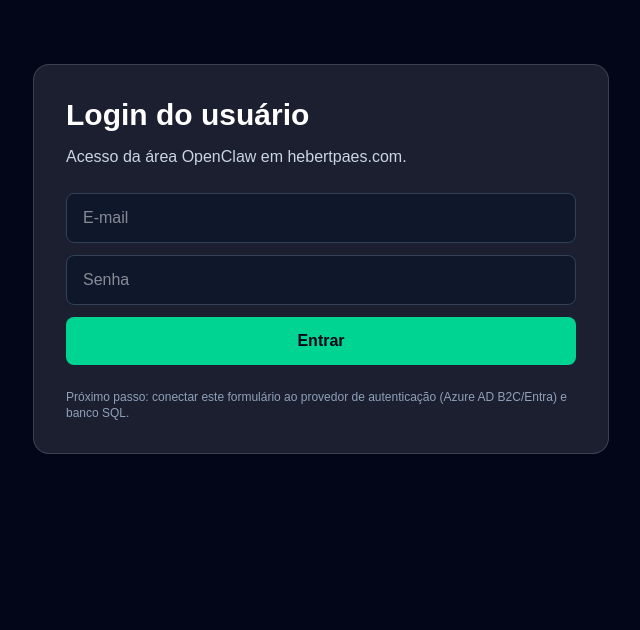
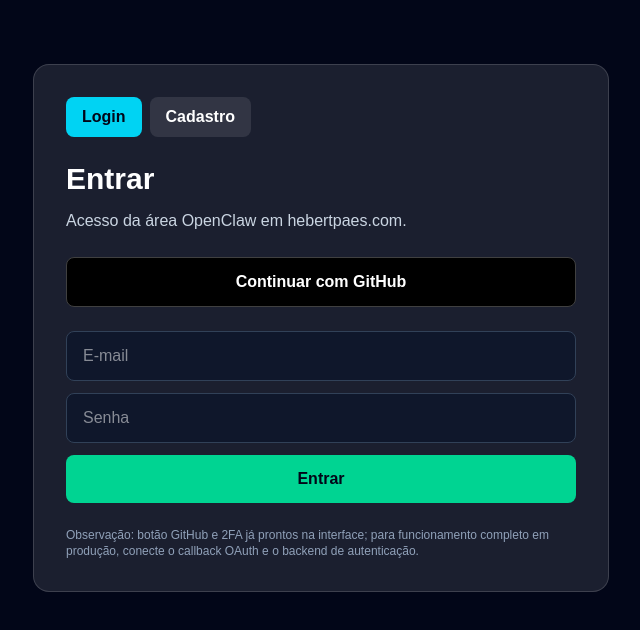
Before and after one commit to hebertpaes/hebertpaes-portfolio, a Next.js app: page /login in a window 1280 px wide. Shown: the top 630 px of the page, without its empty margins (319-959 px from the left). Built offline with nearby package versions, Linux system fonts and the light colour scheme.

Commit message:
feat: add GitHub login UI, registration form and optional 2FA requirement

```diff
--- a/app/login/page.tsx
+++ b/app/login/page.tsx
@@ -1,18 +1,156 @@
+"use client";
+
+import { FormEvent, useMemo, useState } from "react";
+
 export default function LoginPage() {
+  const [mode, setMode] = useState<"login" | "register">("login");
+  const [email, setEmail] = useState("");
+  const [password, setPassword] = useState("");
+  const [name, setName] = useState("");
+  const [confirmPassword, setConfirmPassword] = useState("");
+  const [twoFactorRequired, setTwoFactorRequired] = useState(false);
+  const [twoFactorMethod, setTwoFactorMethod] = useState<"app" | "sms" | "email" | "">("");
+  const [message, setMessage] = useState("");
+
+  const githubUrl = useMemo(() => {
+    return "https://github.com/login/oauth/authorize?client_id=SEU_GITHUB_CLIENT_ID&scope=read:user%20user:email";
+  }, []);
+
+  function handleSubmit(event: FormEvent<HTMLFormElement>) {
+    event.preventDefault();
+
+    if (!email || !password) {
+      setMessage("Preencha e-mail e senha.");
+      return;
+    }
+
+    if (mode === "register") {
+      if (!name.trim()) {
+        setMessage("Informe seu nome para cadastro.");
+        return;
+      }
+      if (password !== confirmPassword) {
+        setMessage("As senhas não coincidem.");
+        return;
+      }
+      if (twoFactorRequired && !twoFactorMethod) {
+        setMessage("2 fatores está obrigatório: selecione um método.");
+        return;
+      }
+
+      setMessage(
+        `Cadastro pronto para envio. 2FA obrigatório: ${twoFactorRequired ? "sim" : "não"}${
+          twoFactorRequired ? ` (${twoFactorMethod})` : ""
+        }.`
+      );
+      return;
+    }
+
+    setMessage("Login local validado. Para autenticação real, conecte backend OAuth.");
+  }
+
   return (
     <main className="min-h-screen bg-slate-950 text-white px-4 py-16">
       <div className="max-w-xl mx-auto bg-white/10 border border-white/15 rounded-2xl p-8">
-        <h1 className="text-3xl font-black mb-3">Login do usuário</h1>
+        <div className="flex gap-2 mb-6">
+          <button
+            className={`px-4 py-2 rounded-lg font-semibold ${mode === "login" ? "bg-cyan-400 text-slate-950" : "bg-white/10"}`}
+            onClick={() => setMode("login")}
+            type="button"
+          >
+            Login
+          </button>
+          <button
+            className={`px-4 py-2 rounded-lg font-semibold ${mode === "register" ? "bg-cyan-400 text-slate-950" : "bg-white/10"}`}
+            onClick={() => setMode("register")}
+            type="button"
+          >
+            Cadastro
+          </button>
+        </div>
+
+        <h1 className="text-3xl font-black mb-3">{mode === "login" ? "Entrar" : "Criar conta"}</h1>
         <p className="text-slate-300 mb-6">Acesso da área OpenClaw em hebertpaes.com.</p>
 
-        <div className="space-y-3 mb-6">
-          <input className="w-full bg-slate-900 border border-slate-700 rounded-lg px-4 py-3" placeholder="E-mail" type="email" />
-          <input className="w-full bg-slate-900 border border-slate-700 rounded-lg px-4 py-3" placeholder="Senha" type="password" />
-          <button className="w-full bg-emerald-400 hover:bg-emerald-300 text-slate-950 font-bold rounded-lg px-4 py-3">Entrar</button>
-        </div>
+        <a
+          href={githubUrl}
+          className="w-full inline-flex items-center justify-center bg-black hover:bg-neutral-900 border border-neutral-700 text-white font-semibold rounded-lg px-4 py-3 mb-6"
+        >
+          Continuar com GitHub
+        </a>
 
-        <p className="text-xs text-slate-400">
-          Próximo passo: conectar este formulário ao provedor de autenticação (Azure AD B2C/Entra) e banco SQL.
+        <form className="space-y-3" onSubmit={handleSubmit}>
+          {mode === "register" && (
+            <input
+              className="w-full bg-slate-900 border border-slate-700 rounded-lg px-4 py-3"
+              placeholder="Nome completo"
+              value={name}
+              onChange={(e) => setName(e.target.value)}
+            />
+          )}
+
+          <input
+            className="w-full bg-slate-900 border border-slate-700 rounded-lg px-4 py-3"
+            placeholder="E-mail"
+            type="email"
+            value={email}
+            onChange={(e) => setEmail(e.target.value)}
+          />
+
+          <input
+            className="w-full bg-slate-900 border border-slate-700 rounded-lg px-4 py-3"
+            placeholder="Senha"
+            type="password"
+            value={password}
+            onChange={(e) => setPassword(e.target.value)}
+          />
+
+          {mode === "register" && (
+            <>
+              <input
+                className="w-full bg-slate-900 border border-slate-700 rounded-lg px-4 py-3"
+                placeholder="Confirmar senha"
+                type="password"
+                value={confirmPassword}
+                onChange={(e) => setConfirmPassword(e.target.value)}
+              />
+
+              <label className="flex items-center gap-2 text-sm text-slate-200">
+                <input
+                  type="checkbox"
+                  checked={twoFactorRequired}
+                  onChange={(e) => {
+                    setTwoFactorRequired(e.target.checked);
+                    if (!e.target.checked) setTwoFactorMethod("");
+                  }}
+                />
+                Exigir autenticação em 2 fatores para esta conta
+              </label>
+
+              <select
+                className="w-full bg-slate-900 border border-slate-700 rounded-lg px-4 py-3"
+                value={twoFactorMethod}
+                onChange={(e) => setTwoFactorMethod(e.target.value as "app" | "sms" | "email" | "")}
+                disabled={!twoFactorRequired}
+              >
+                <option value="">Selecione o método de 2 fatores</option>
+                <option value="app">Aplicativo autenticador (TOTP)</option>
+                <option value="sms">SMS</option>
+                <option value="email">Código por e-mail</option>
+              </select>
+            </>
+          )}
+
+          <button className="w-full bg-emerald-400 hover:bg-emerald-300 text-slate-950 font-bold rounded-lg px-4 py-3">
+            {mode === "login" ? "Entrar" : "Cadastrar"}
+          </button>
+        </form>
+
+        {message && <p className="mt-4 text-sm text-amber-200">{message}</p>}
+
+        <p className="mt-6 text-xs text-slate-400">
+          Observação: botão GitHub e 2FA já prontos na interface; para funcionamento completo em produção,
+          conecte o callback OAuth e o backend de autenticação.
         </p>
       </div>
     </main>
```
